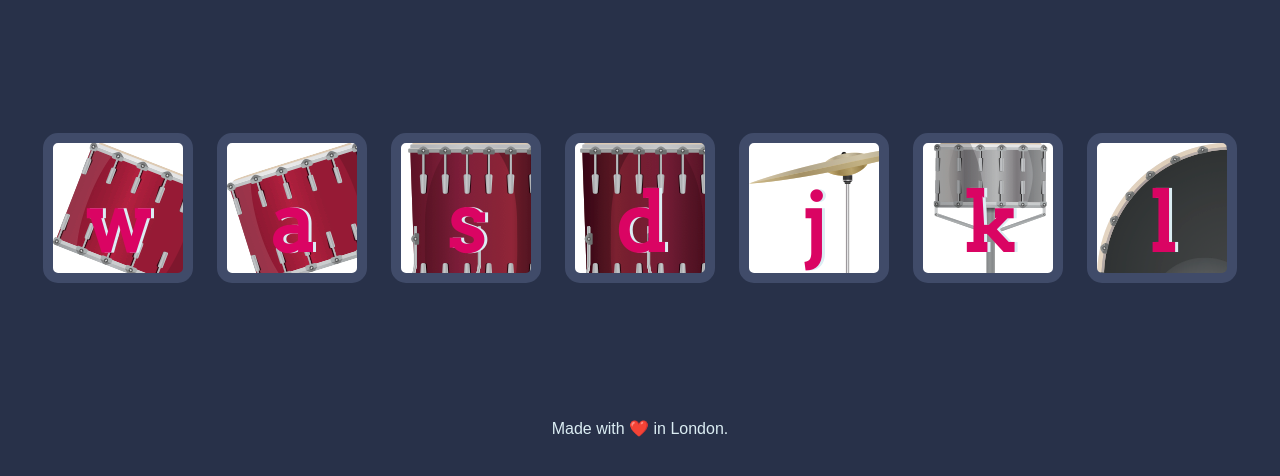
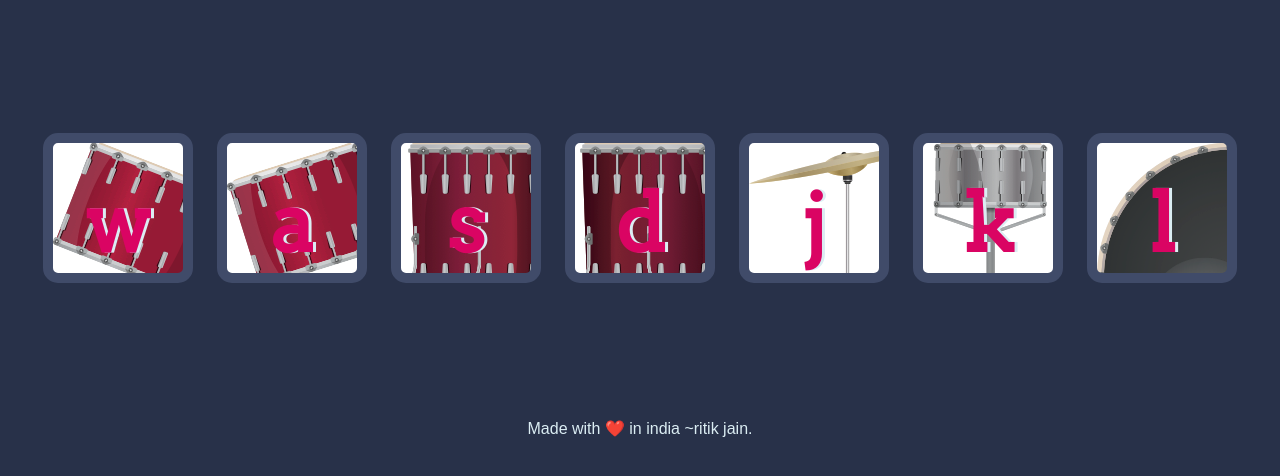
Before and after one commit to ritik944/drum-kit, a plain HTML site: page index.html in a window 1280 px wide. Shown: the part 156-632 px from the top of the page. Drawn offline with Linux system fonts and the light colour scheme.

Commit message:
Update index.html

```diff
--- a/index.html
+++ b/index.html
@@ -23,7 +23,7 @@
 
 
   <footer>
-    Made with ❤️ in London.
+    Made with ❤️ in india ~ritik jain.
   </footer>
 
   <script src="./index.js" charset="utf-8"></script>
```
